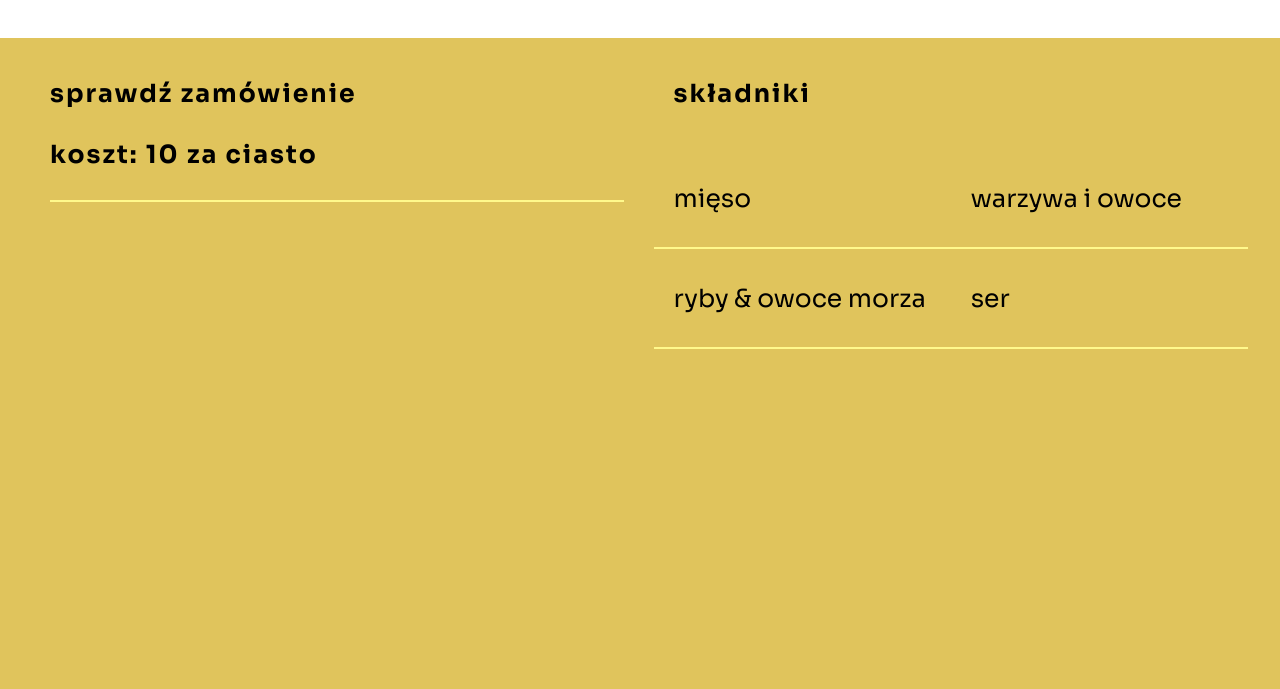
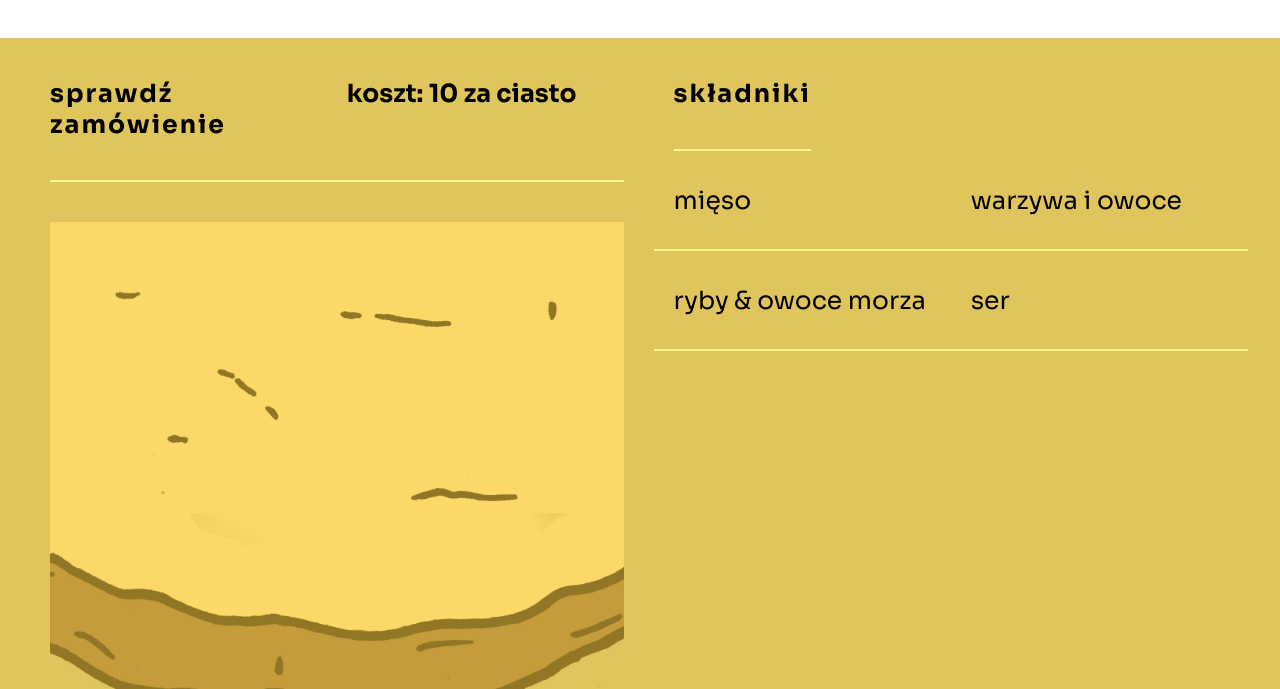
Before and after one commit to PanTrick584/pizza-builder-app, a website: page index.html in a window 1280 px wide. Shown: the part 750-1439 px from the top of the page. Drawn offline with Linux system fonts and the light colour scheme.

Commit message:
added pizza img and some styling

```diff
--- a/sass/components/_builder.scss
+++ b/sass/components/_builder.scss
@@ -11,34 +11,40 @@
         height: 30rem;
         width: auto;
 
+        background-image: url('./../img/pizza.png');
+        background-position: bottom;
+        background-size: cover;
+        background-repeat: no-repeat;
+
         display: flex;
         flex-wrap: wrap;
-        align-items: center;
+        gap: 0;
+        align-items: flex-start;
         justify-content: flex-start;
 
-        margin-bottom: 4rem;
+        margin: 4rem 0;
         @include respond(tab-port) {
-            height: 40rem;
+            height: 50rem;
             justify-content: flex-start;
         }
 
         &-cell {
-            width: 5rem;
-            height: 5rem;
+            flex: 0 0 16%;
             background-position: center;
             background-size: cover;
             background-repeat: no-repeat;
             // border: 2px solid black;
             @include respond(tab-port) {
-                width: 8rem;
-                height: 8rem;
+                width: 10rem;
+                height: 10rem;
             }
         }
     }
 
     &__cost {
         display: flex;
-        flex-direction: column;
+        // flex-direction: column;
+        align-items: flex-start;
         justify-content: flex-start;
 
         padding: 2rem 0;
@@ -53,8 +59,7 @@
             text-align: left;
             font-size: 2.5rem;
             font-weight: 700;
-            padding: 1rem 0;
-            letter-spacing: .2rem;
+            padding: 2rem;
         }
 
         &-btn {
--- a/sass/components/_ingredients.scss
+++ b/sass/components/_ingredients.scss
@@ -13,6 +13,7 @@
         font-size: 2.5rem;
         letter-spacing: .2rem;
         background-color: $color-two;
+        border-bottom: 2px solid $color-one;
     }
 
     &__header {
--- a/sass/components/_item.scss
+++ b/sass/components/_item.scss
@@ -17,7 +17,7 @@
 
     }
     &__img {
-        background-size: contain;
+        background-size: cover;
         background-repeat: no-repeat;
         background-position: center;
         height: 10rem;
--- a/script.js
+++ b/script.js
@@ -394,5 +394,5 @@ document.addEventListener('DOMContentLoaded', () => {
         // checkEvents(data);
         pizzaStatusHandler(data);
     });
-    pizzaBuilderGenerator(29);
+    pizzaBuilderGenerator(17);
 });
```
Also changed, not shown: css/style.css, img/pizza.png (added).
